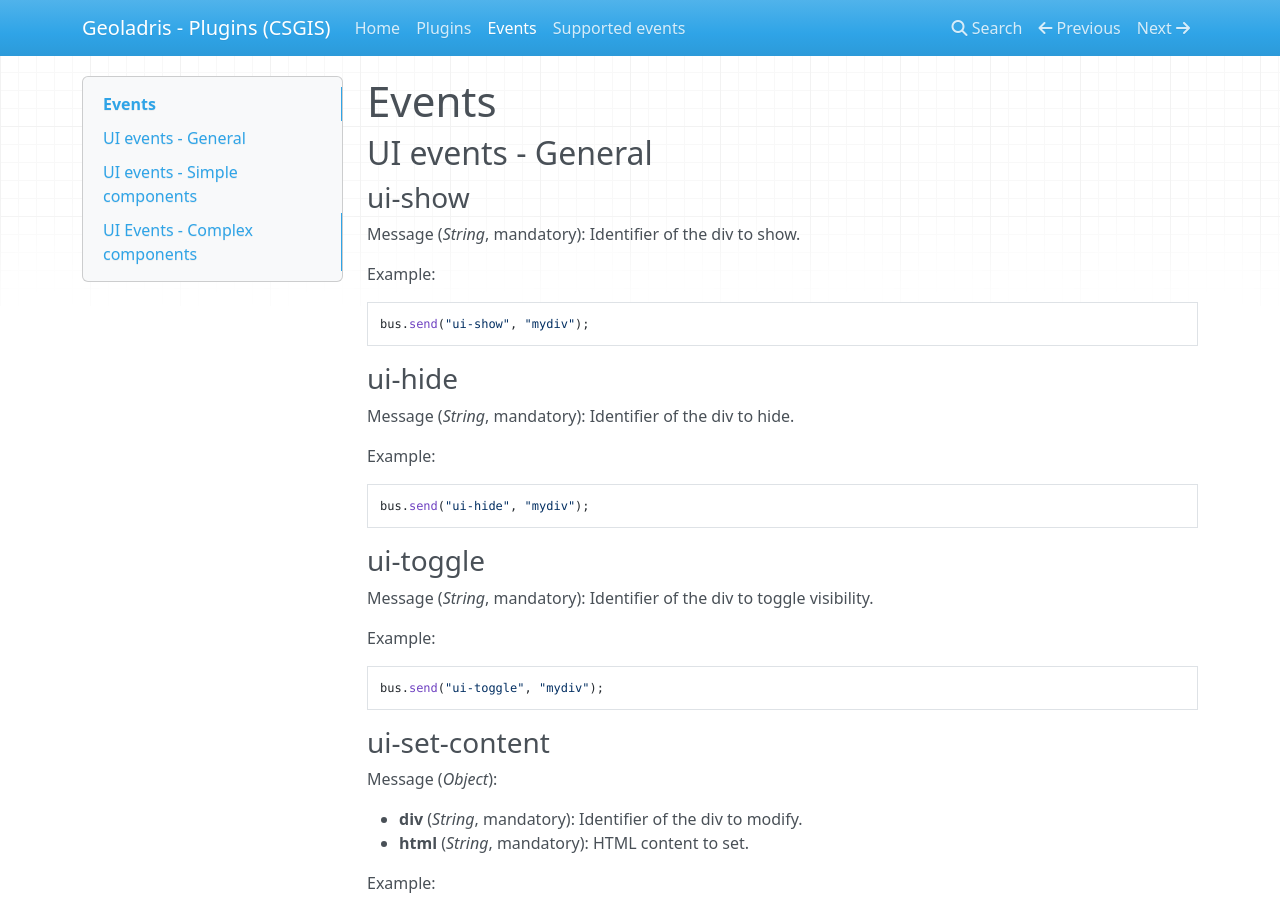
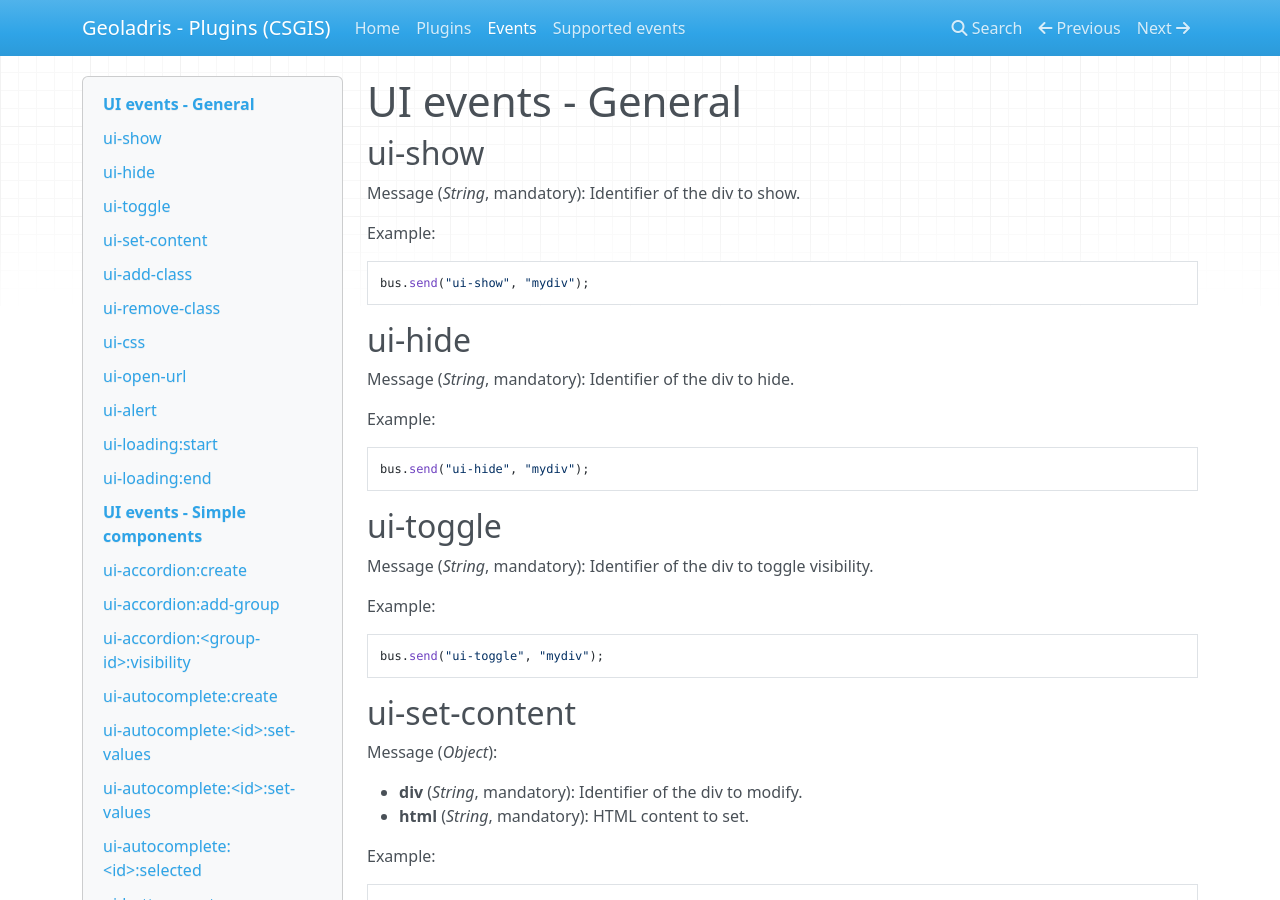
Before and after one commit to csgis/geoladris-ui, an MkDocs documentation site: the page built from docs/events.md, in a window 1280 px wide and 900 px high. Built offline with MkDocs 1.6.1, drawn with Linux system fonts in a browser that asks for light colours; nearby versions of some CDN libraries; old or Windows-style settings are respelled for this version of MkDocs; some of the changed text lies outside the part shown.

Commit message:
Update doc

````diff
--- a/docs/events.md
+++ b/docs/events.md
@@ -1,9 +1,6 @@
-# Events
+# UI events - General
 
-## UI events - General
-
-
-### <a name="ui-show"></a>ui-show
+## <a name="ui-show"></a>ui-show
 
 
 Message (*String*, mandatory): Identifier of the div to show.
@@ -13,7 +10,7 @@ Example:
 bus.send("ui-show", "mydiv");
 ```
 
-### <a name="ui-hide"></a>ui-hide
+## <a name="ui-hide"></a>ui-hide
 
 Message (*String*, mandatory): Identifier of the div to hide.
 
@@ -22,7 +19,7 @@ Example:
 bus.send("ui-hide", "mydiv");
 ```
 
-### <a name="ui-toggle"></a>ui-toggle
+## <a name="ui-toggle"></a>ui-toggle
 
 Message (*String*, mandatory): Identifier of the div to toggle visibility.
 
@@ -31,7 +28,7 @@ Example:
 bus.send("ui-toggle", "mydiv");
 ```
 
-### ui-set-content
+## ui-set-content
 
 Message (*Object*):
 
@@ -46,7 +43,7 @@ bus.send("ui-set-content", {
 });
 ```
 
-### ui-add-class
+## ui-add-class
 
 Message (*Object*):
 
@@ -61,7 +58,7 @@ bus.send("ui-add-class", {
 });
 ```
 
-### ui-remove-class
+## ui-remove-class
 
 Message (*Object*):
 
@@ -76,7 +73,7 @@ bus.send("ui-remove-class", {
 });
 ```
 
-### ui-css
+## ui-css
 
 Message (*Object*):
 
@@ -93,7 +90,7 @@ bus.send("ui-css", {
 });
 ```
 
-### ui-open-url
+## ui-open-url
 
 Message (*Object*):
 
@@ -108,7 +105,7 @@ bus.send("ui-open-url", {
 });
 ```
 
-### ui-alert
+## ui-alert
 
 Message (*Object*):
 
@@ -123,7 +120,7 @@ bus.send("ui-alert", {
 });
 ```
 
-### ui-loading:start
+## ui-loading:start
 
 Message (*String*, mandatory): The text to be shown on a loading message.
 
@@ -132,7 +129,7 @@ Example:
 bus.send("ui-loading:start", "Bitte warten Sie");
 ```
 
-### ui-loading:end
+## ui-loading:end
 
 Message (*String*, mandatory): The text to be removed from the loading message.
 
@@ -141,9 +138,9 @@ Example:
 bus.send("ui-loading:end", "Bitte warten Sie");
 ```
 
-## UI events - Simple components
+# UI events - Simple components
 
-### ui-accordion:create
+## ui-accordion:create
 
 Message (*Object*):
 
@@ -160,7 +157,7 @@ bus.send("ui-accordion:create", {
 });
 ```
 
-### <a name="ui-accordion-add-group"></a>ui-accordion:add-group
+## <a name="ui-accordion-add-group"></a>ui-accordion:add-group
 
 Message (*Object*):
 
@@ -180,7 +177,7 @@ bus.send("ui-accordion:add-group", {
 ```
 
 
-### ui-accordion:`<group-id>`:visibility
+## ui-accordion:`<group-id>`:visibility
 
 `<group-id>` matches the *id* specified when creating the [accordion group](#ui-accordion-add-group).
 
@@ -197,7 +194,7 @@ bus.send("ui-accordion:layers:visibility", {
 });
 ```
 
-### <a name="ui-autocomplete-create"></a>ui-autocomplete:create
+## <a name="ui-autocomplete-create"></a>ui-autocomplete:create
 
 Message (*Object*):
 
@@ -230,7 +227,7 @@ bus.send("ui-autocomplete:create", {
 });
 ```
 
-### ui-autocomplete:`<id>`:set-values
+## ui-autocomplete:`<id>`:set-values
 
 `<id>` matches the *div* specified when creating the [autocomplete](#ui-autocomplete-create).
 
@@ -241,7 +238,7 @@ Example:
 bus.send("ui-autocomplete:myautocomplete:set-values", [ [ "1", "2", "3" ] ]);
 ```
 
-### <a name="ui-autocomplete-set-values"></a>ui-autocomplete:`<id>`:set-values
+## <a name="ui-autocomplete-set-values"></a>ui-autocomplete:`<id>`:set-values
 
 `<id>` matches the *div* specified when creating the [autocomplete](#ui-autocomplete-create).
 
@@ -252,7 +249,7 @@ Example:
 bus.send("ui-autocomplete:myautocomplete:set-value", "1");
 ```
 
-### ui-autocomplete:`<id>`:selected
+## ui-autocomplete:`<id>`:selected
 
 `<id>` matches the *div* specified when creating the [autocomplete](#ui-autocomplete-create).
 
@@ -263,7 +260,7 @@ Example:
 bus.send("ui-autocomplete:myautocomplete:selected", "One");
 ```
 
-### <a name="ui-button-create"></a>ui-button:create
+## <a name="ui-button-create"></a>ui-button:create
 
 Message (*Object*):
 
@@ -290,7 +287,7 @@ bus.send("ui-button:create", {
 });
 ```
 
-### ui-button:`<id>`:enable
+## ui-button:`<id>`:enable
 
 `<id>` matches the *div* specified when creating the [button](#ui-button-create).
 
@@ -301,7 +298,7 @@ Example:
 bus.send("ui-button:mybutton:enable", true);
 ```
 
-### ui-button:`<id>`:activate
+## ui-button:`<id>`:activate
 
 `<id>` matches the *div* specified when creating the [button](#ui-button-create).
 
@@ -312,7 +309,7 @@ Example:
 bus.send("ui-button:mybutton:activate", true);
 ```
 
-### ui-button:`<id>`:toggle
+## ui-button:`<id>`:toggle
 
 `<id>` matches the *div* specified when creating the [button](#ui-button-create).
 
@@ -323,7 +320,7 @@ Example:
 bus.send("ui-button:mybutton:toggle");
 ```
 
-### ui-button:`<id>`:set-image
+## ui-button:`<id>`:set-image
 
 `<id>` matches the *div* specified when creating the [button](#ui-button-create).
 
@@ -334,7 +331,7 @@ Example:
 bus.send("ui-button:mybutton:set-image", "images/another_icon.png");
 ```
 
-### ui-button:`<id>`:link-active
+## ui-button:`<id>`:link-active
 
 `<id>` matches the *div* specified when creating the [button](#ui-button-create).
 
@@ -345,7 +342,7 @@ Example:
 bus.send("ui-button:mybutton:link-active", "mydialog");
 ```
 
-### <a name="ui-choice-field-create"></a>ui-choice-field:create
+## <a name="ui-choice-field-create"></a>ui-choice-field:create
 
 Message (*Object*):
 
@@ -366,7 +363,7 @@ bus.send("ui-choice-field:create", {
 });
 ```
 
-### ui-choice-field:`<id>`:add-value
+## ui-choice-field:`<id>`:add-value
 
 `<id>` matches the *div* specified when creating the [choice field](#ui-choice-field-create).
 
@@ -377,7 +374,7 @@ Example:
 bus.send("ui-choice-field:mychoice:add-value", "Four");
 ```
 
-### ui-choice-field:`<id>`:set-value
+## ui-choice-field:`<id>`:set-value
 
 `<id>` matches the *div* specified when creating the [choice field](#ui-choice-field-create).
 
@@ -388,7 +385,7 @@ Example:
 bus.send("ui-choice-field:mychoice:set-value", "1");
 ```
 
-### ui-choice-field:`<id>`:set-values
+## ui-choice-field:`<id>`:set-values
 
 `<id>` matches the *div* specified when creating the [choice field](#ui-choice-field-create).
 
@@ -399,7 +396,7 @@ Example:
 bus.send("ui-choice-field:mychoice:set-values", [ [ "1", "2", "3" ] ]);
 ```
 
-### ui-choice-field:`<id>`:value-changed
+## ui-choice-field:`<id>`:value-changed
 
 `<id>` matches the *div* specified when creating the [choice field](#ui-choice-field-create).
 
@@ -410,7 +407,7 @@ Example:
 bus.send("ui-choice-field:mychoice:value-changed", "Four");
 ```
 
-### ui-confirm-dialog:create
+## ui-confirm-dialog:create
 
 Message (*Object*):
 
@@ -434,7 +431,7 @@ bus.send("ui-confirm-dialog:create", {
 });
 ```
 
-### <a name="ui-dialog-create"></a>ui-dialog:create
+## <a name="ui-dialog-create"></a>ui-dialog:create
 
 Message (*Object*):
 
@@ -457,7 +454,7 @@ bus.send("ui-dialog:create", {
 });
 ```
 
-### ui-divstack:create
+## ui-divstack:create
 
 Message (*Array* of *String*, mandatory): Array of div identifiers. These divs will be mutually exclusive; if a div is shown all the others will be hidden. This event does **not** create the divs.
 
@@ -466,7 +463,7 @@ Example:
 bus.send("ui-divstack:create", ["mydiv", "mydiv2", "mydiv3"]);
 ```
 
-### <a name="ui-dropdown-button-create"></a>ui-dropdown-button:create
+## <a name="ui-dropdown-button-create"></a>ui-dropdown-button:create
 
 Message (*Object*):
 
@@ -484,7 +481,7 @@ bus.send("ui-dropdown-button:create", {
 });
 ```
 
-### <a name="ui-dropdown-button-add-item"></a>ui-dropdown-button:`<id>`:add-item
+## <a name="ui-dropdown-button-add-item"></a>ui-dropdown-button:`<id>`:add-item
 
 `<id>` matches the *div* specified when creating the [dropdown button](#ui-dropdown-button-create).
 
@@ -503,7 +500,7 @@ bus.send("ui-dropdown-button:mydropdown:add-item", {
 });
 ```
 
-### ui-dropdown-button:`<id>`:set-item
+## ui-dropdown-button:`<id>`:set-item
 
 `<id>` matches the *div* specified when creating the [dropdown button](#ui-dropdown-button-create).
 
@@ -514,7 +511,7 @@ Example:
 bus.send("ui-dropdown-button:mydropdown:set-item", "item1");
 ```
 
-### ui-dropdown-button:`<id>`:item-selected
+## ui-dropdown-button:`<id>`:item-selected
 
 `<id>` matches the *div* specified when creating the [dropdown button](#ui-dropdown-button-create).
 
@@ -525,7 +522,7 @@ Example:
 bus.send("ui-dropdown-button:mydropdown:item-selected", "item1");
 ```
 
-### <a name="ui-exclusive-list-create"></a>ui-exclusive-list:create
+## <a name="ui-exclusive-list-create"></a>ui-exclusive-list:create
 
 Message (*Object*):
 
@@ -542,7 +539,7 @@ bus.send("ui-exclusive-list:create", {
 });
 ```
 
-### <a name="ui-exclusive-list-add-item"></a>ui-exclusive-list:`<id>`:add-item
+## <a name="ui-exclusive-list-add-item"></a>ui-exclusive-list:`<id>`:add-item
 
 `<id>` matches the *div* specified when creating the [exclusive list](#ui-exclusive-list-create).
 
@@ -559,7 +556,7 @@ bus.send("ui-exclusive-list:base-layer:add-item", {
 });
 ```
 
-### ui-exclusive-list:`<id>`:remove-item
+## ui-exclusive-list:`<id>`:remove-item
 
 `<id>` matches the *div* specified when creating the [exclusive list](#ui-exclusive-list-create).
 
@@ -570,7 +567,7 @@ Example:
 bus.send("ui-exclusive-list:base-layer:remove-item", "osm");
 ```
 
-### ui-exclusive-list:`<id>`:set-item
+## ui-exclusive-list:`<id>`:set-item
 
 `<id>` matches the *div* specified when creating the [exclusive list](#ui-exclusive-list-create).
 
@@ -581,7 +578,7 @@ Example:
 bus.send("ui-exclusive-list:base-layer:set-item", "osm");
 ```
 
-### ui-exclusive-list:`<id>`:item-selected
+## ui-exclusive-list:`<id>`:item-selected
 
 `<id>` matches the *div* specified when creating the [exclusive list](#ui-exclusive-list-create).
 
@@ -592,7 +589,7 @@ Example:
 bus.send("ui-exclusive-list:base-layer:item-selected", "osm");
 ```
 
-### ui-form-collector:extend
+## ui-form-collector:extend
 
 With this event you can gather data from a set of input controls and send an event with that data.
 
@@ -614,7 +611,7 @@ bus.send("ui-form-collector:extend", {
 });
 ```
 
-### `<field>`-field-value-fill
+## `<field>`-field-value-fill
 
 The fields that implement this event are:
 
@@ -624,7 +621,7 @@ The fields that implement this event are:
 * [ui-slider:create](#ui-slider-create).
 * [ui-text-area-field:create](#ui-text-area-field-create).
 
-### ui-html:create
+## ui-html:create
 
 Message (*Object*):
 
@@ -643,7 +640,7 @@ bus.send("ui-html:create", {
 });
 ```
 
-### <a name="ui-input-field-create"></a>ui-input-field:create
+## <a name="ui-input-field-create"></a>ui-input-field:create
 
 Message (*Object*):
 
@@ -664,7 +661,7 @@ bus.send("ui-input-field:create", {
 });
 ```
 
-### ui-input-field:`<id>`:set-value
+## ui-input-field:`<id>`:set-value
 
 `<id>` matches the *div* specified when creating the [input field](#ui-input-field-create).
 
@@ -675,7 +672,7 @@ Example:
 bus.send("ui-input-field:login-user:set-value", "new_user");
 ```
 
-### ui-input-field:`<id>`:append
+## ui-input-field:`<id>`:append
 
 `<id>` matches the *div* specified when creating the [input field](#ui-input-field-create).
 
@@ -686,7 +683,7 @@ Example:
 bus.send("ui-input-field:login-user:append", "-suffix");
 ```
 
-### ui-input-field:`<id>`:keyup
+## ui-input-field:`<id>`:keyup
 
 `<id>` matches the *div* specified when creating the [input field](#ui-input-field-create).
 
@@ -701,7 +698,7 @@ bus.send("ui-input-field:login-user:keyup", function(text) {
 });
 ```
 
-### ui-input-field:`<id>`:value-changed
+## ui-input-field:`<id>`:value-changed
 
 `<id>` matches the *div* specified when creating the [input field](#ui-input-field-create).
 
@@ -712,7 +709,7 @@ Example:
 bus.send("ui-input-field:myinput:value-changed", "Four");
 ```
 
-### <a name="ui-search-box-create"></a>ui-search-box:create
+## <a name="ui-search-box-create"></a>ui-search-box:create
 
 Message (*Object*):
 
@@ -733,7 +730,7 @@ bus.send("ui-search-box:create", {
 });
 ```
 
-### ui-search-box:`<id>`:search
+## ui-search-box:`<id>`:search
 
 `<id>` matches the *div* specified when creating the [search box](#ui-search-box-create).
 
@@ -744,7 +741,7 @@ Example:
 bus.send("ui-search-box:address-search:search", "Max Joseph");
 ```
 
-### <a name="ui-search-results-create"></a>ui-search-results:create
+## <a name="ui-search-results-create"></a>ui-search-results:create
 
 Message (*Object*):
 
@@ -765,7 +762,7 @@ bus.send("ui-search-results:create", {
 });
 ```
 
-### ui-search-results:`<id>`:add
+## ui-search-results:`<id>`:add
 
 `<id>` matches the *div* specified when creating the [search results div](#ui-search-results-create).
 
@@ -776,7 +773,7 @@ Example:
 bus.send("ui-search-results:address-search-results:add", "Max Joseph Strasse");
 ```
 
-### ui-search-results:`<id>`:selected
+## ui-search-results:`<id>`:selected
 
 `<id>` matches the *div* specified when creating the [search results div](#ui-search-results-create).
 
@@ -787,7 +784,7 @@ Example:
 bus.send("ui-search-box:address-search-results:search", "Max Joseph Strasse");
 ```
 
-### ui-search-results:`<id>`:clear
+## ui-search-results:`<id>`:clear
 
 `<id>` matches the *div* specified when creating the [search results div](#ui-search-results-create).
 
@@ -796,7 +793,7 @@ Message (*Empty*).
 bus.send("ui-search-results:address-search-results:clear");
 ```
 
-### <a name="ui-selectable-list-create"></a>ui-selectable-list:create
+## <a name="ui-selectable-list-create"></a>ui-selectable-list:create
 
 Message (*Object*):
 
@@ -813,7 +810,7 @@ bus.send("ui-selectable-list:create", {
 });
 ```
 
-### <a name="ui-selectable-list-add-item"></a>ui-selectable-list:`<id>`:add-item
+## <a name="ui-selectable-list-add-item"></a>ui-selectable-list:`<id>`:add-item
 
 `<id>` matches the *div* specified when creating the [selectable list](#ui-selectable-list-create).
 
@@ -832,7 +829,7 @@ bus.send("ui-selectable-list:add-item", {
 });
 ```
 
-### ui-selectable-list:`<id>`:remove-item
+## ui-selectable-list:`<id>`:remove-item
 
 `<id>` matches the *div* specified when creating the [selectable list](#ui-selectable-list-create).
 
@@ -843,7 +840,7 @@ Example:
 bus.send("ui-selectable-list:layers:remove-item", "osm");
 ```
 
-### ui-selectable-list:`<id>`:set-item
+## ui-selectable-list:`<id>`:set-item
 
 `<id>` matches the *div* specified when creating the [selectable list](#ui-selectable-list-create).
 
@@ -860,7 +857,7 @@ bus.send("ui-selectable-list:layers:set-item", {
 });
 ```
 
-### ui-selectable-list:`<id>`:item-selected
+## ui-selectable-list:`<id>`:item-selected
 
 `<id>` matches the *div* specified when creating the [selectable list](#ui-selectable-list-create).
 
@@ -871,7 +868,7 @@ Example:
 bus.send("ui-selectable-list:layers:item-selected", "osm");
 ```
 
-### ui-selectable-list:`<id>`:item-unselected
+## ui-selectable-list:`<id>`:item-unselected
 
 `<id>` matches the *div* specified when creating the [selectable list](#ui-selectable-list-create).
 
@@ -882,7 +879,7 @@ Example:
 bus.send("ui-selectable-list:layers:item-unselected", "osm");
 ```
 
-### <a name="ui-slider-create"></a>ui-slider:create
+## <a name="ui-slider-create"></a>ui-slider:create
 
 Message (*Object*):
 
@@ -903,7 +900,7 @@ bus.send("ui-slider:create", {
 });
 ```
 
-### ui-slider:`<id>`:add-value
+## ui-slider:`<id>`:add-value
 
 `<id>` matches the *div* specified when creating the [slider](#ui-slider-create).
 
@@ -920,7 +917,7 @@ bus.send("ui-slider:add-value", {
 });
 ```
 
-### ui-sliding-div:create
+## ui-sliding-div:create
 
 Message (*Object*):
 
@@ -943,7 +940,7 @@ bus.send("ui-sliding-div:create", {
 });
 ```
 
-### ui-sliding-div:expand
+## ui-sliding-div:expand
 
 Message (*String*, mandatory): Id of the sliding div to expand.
 
@@ -952,7 +949,7 @@ Example:
 bus.send("ui-sliding-div:expand", "mysliding");
 ```
 
-### ui-sliding-div:collapse
+## ui-sliding-div:collapse
 
 Message (*String*, mandatory): Id of the sliding div to collapse.
 
@@ -961,7 +958,7 @@ Example:
 bus.send("ui-sliding-div:collapse", "mysliding");
 ```
 
-### ui-sliding-div:toggle
+## ui-sliding-div:toggle
 
 Message (*String*, mandatory): Id of the sliding div to toggle.
 
@@ -970,7 +967,7 @@ Example:
 bus.send("ui-sliding-div:toggle", "mysliding");
 ```
 
-### <a name="ui-table-create"></a>ui-table:create
+## <a name="ui-table-create"></a>ui-table:create
 
 Message (*Object*):
 
@@ -997,7 +994,7 @@ bus.send("ui-table:create", {
 });
 ```
 
-### ui-table:`<id>`:clear
+## ui-table:`<id>`:clear
 
 `<id>` matches the *div* specified when creating the [table](#ui-table-create).
 
@@ -1008,7 +1005,7 @@ Example:
 bus.send("ui-table:mytable:clear");
 ```
 
-### ui-table:`<id>`:adjust
+## ui-table:`<id>`:adjust
 
 Used to adjust the column width, usually when the table is shown. `<id>` matches the *div* specified when creating the [table](#ui-table-create).
 
@@ -1019,7 +1016,7 @@ Example:
 bus.send("ui-table:mytable:adjust");
 ```
 
-### <a name="ui-table-set-data"></a>ui-table:`<id>`:set-data
+## <a name="ui-table-set-data"></a>ui-table:`<id>`:set-data
 
 `<id>` matches the *div* specified when creating the [table](#ui-table-create).
 
@@ -1049,7 +1046,7 @@ bus.send("ui-table:mytable:set-data", {
 });
 ```
 
-### ui-table:`<id>`:data-selected
+## ui-table:`<id>`:data-selected
 
 `<id>` matches the *div* specified when creating the [table](#ui-table-create).
 
@@ -1063,7 +1060,7 @@
 }]]);
 ```
 
-### ui-table:`<id>`:select-data
+## ui-table:`<id>`:select-data
 
 `<id>` matches the *div* specified when creating the [table](#ui-table-create).
 
@@ -1077,7 +1074,7 @@
 }]]);
 ```
 
-### ui-table:`<id>`:invert-selection
+## ui-table:`<id>`:invert-selection
 
 `<id>` matches the *div* specified when creating the [table](#ui-table-create).
 
@@ -1088,7 +1085,7 @@ Example:
 bus.send("ui-table:mytable:invert-selection");
 ```
 
-### ui-table:`<id>`:sort-selected-first
+## ui-table:`<id>`:sort-selected-first
 
 `<id>` matches the *div* specified when creating the [table](#ui-table-create).
 
@@ -1099,7 +1096,7 @@ Example:
 bus.send("ui-table:mytable:sort-selected-first");
 ```
 
-### ui-table:`<id>`:filter
+## ui-table:`<id>`:filter
 
 `<id>` matches the *div* specified when creating the [table](#ui-table-create).
 
@@ -1110,7 +1107,7 @@ Example:
 bus.send("ui-table:mytable:filter", "Male");
 ```
 
-### ui-table:`<id>`:row-selection-changed
+## ui-table:`<id>`:row-selection-changed
 
 `<id>` matches the *div* specified when creating the [table](#ui-table-create).
 
@@ -1127,7 +1124,7 @@ bus.send("ui-table:mytable:row-selection-changed", {
 });
 ```
 
-### ui-table:`<id>`:column-visibility-changed
+## ui-table:`<id>`:column-visibility-changed
 
 `<id>` matches the *div* specified when creating the [table](#ui-table-create).
 
@@ -1138,7 +1135,7 @@ Example:
 bus.send("ui-table:mytable:column-visibility-changed", [[ 1, 2, 4, 7 ]]);
 ```
 
-### <a name="ui-text-area-field-create"></a>ui-text-area-field:create
+## <a name="ui-text-area-field-create"></a>ui-text-area-field:create
 
 Message (*Object*):
 
@@ -1160,7 +1157,7 @@ bus.send("ui-text-area-field:create", {
 });
 ```
 
-### ui-text-area-field:`<id>`:set-value
+## ui-text-area-field:`<id>`:set-value
 
 `<id>` matches the *div* specified when creating the [text area](#ui-text-area-field-create).
 
@@ -1171,7 +1168,7 @@ Example:
 bus.send("ui-text-area-field:mytextarea:set-value", "This is a sample text for the area field");
 ```
 
-### ui-text-area-field:`<id>`:append
+## ui-text-area-field:`<id>`:append
 
 `<id>` matches the *div* specified when creating the [text area](#ui-text-area-field-create).
 
@@ -1182,7 +1179,7 @@ Example:
 bus.send("ui-text-area-field:login-user:append", "-suffix");
 ```
 
-### ui-text-area-field:`<id>`:value-changed
+## ui-text-area-field:`<id>`:value-changed
 
 `<id>` matches the *div* specified when creating the [text area](#ui-text-area-field-create).
 
@@ -1193,9 +1190,9 @@ Example:
 bus.send("ui-text-area-field:myinput:value-changed", "Four");
 ```
 
-## UI Events - Complex components
+# UI Events - Complex components
 
-### ui-coordinate-input:create
+## ui-coordinate-input:create
 
 Message (*Object*): This creates a dialog with some controls to specify x/y coordinates and CRS. Thus, this message accepts the same options as the message for [ui-dialog:create](#ui-dialog-create).
 
@@ -1209,7 +1206,7 @@ bus.send("ui-coordinate-input:create", {
 });
 ```
 
-### ui-printing-dialog:create
+## ui-printing-dialog:create
 
 Message (*Object*):
 
@@ -1226,7 +1223,7 @@ bus.send("ui-printing-dialog:create", {
 });
 ```
 
-### ui-time-selector:create
+## ui-time-selector:create
 
 Message (*Object*): This creates a dialog with some controls to specify time and operator. Thus, this message accepts the same options as the message for [ui-dialog:create](#ui-dialog-create).
 
@@ -1241,7 +1238,7 @@ bus.send("ui-time-selector:create", {
 });
 ```
 
-### ui-toolbar:create
+## ui-toolbar:create
 
 Message (*Object*): Creates a new empty toolbar.
 
--- a/docs/supported_events.md
+++ b/docs/supported_events.md
@@ -1,9 +1,7 @@
-# Supported events
-
 Here is a reference of which events are supported or listened by each plugin.
 See [events](events.md) for further information about event messages.
 
-## ui
+# ui
 
 * ``modules-loaded``
 * ``ui-show``
````
Also changed, not shown: docs/index.md (+3 -6 lines), docs/plugins.md (+0 -2 lines).
